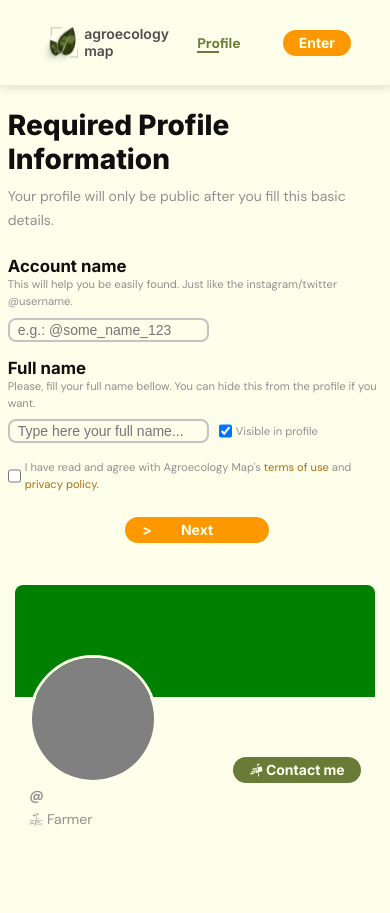
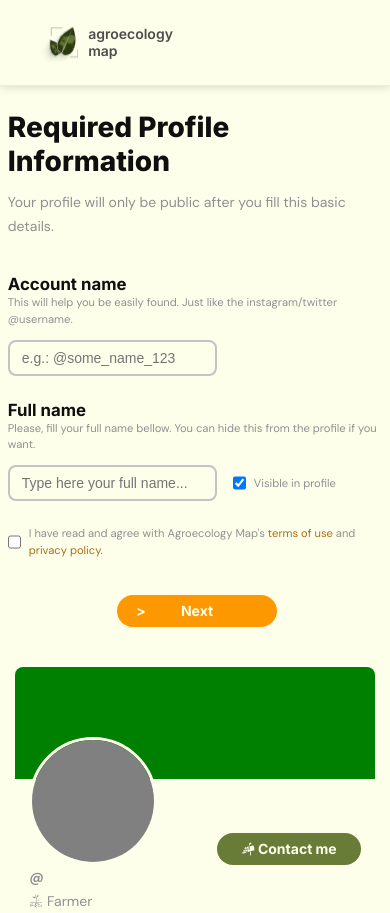
Before and after one commit to marcelo-soares-souza/Agroecology-Map-Frontend, a React (Vite) app: page /profile in a window 390 px wide. Before the commit the page ends 844 px from the top, so only its background shows below. Built offline with nearby package versions, Linux system fonts and the light colour scheme.

Commit message:
styles: better responsivity and mobile sizes

```diff
--- a/src/components/MainHeader.module.css
+++ b/src/components/MainHeader.module.css
@@ -87,3 +87,9 @@
   background-color: var(--highlight-2-dark);
   transition: width ease 120ms;
 }
+
+@media (max-width: 640px) {
+  .nav {
+    display: none;
+  }
+}
--- a/src/pages/Home.module.css
+++ b/src/pages/Home.module.css
@@ -8,7 +8,7 @@
 }
 
 .superTitle {
-  margin: 5vh 0 var(--space-2) 0;
+  margin: 0 0 var(--space-2) 0;
   font-size: 3.2rem;
   font-family: var(--font-super);
 }
@@ -22,14 +22,16 @@
 }
 
 .illustrationContainer {
-  min-width: min(96%, 440px);
+  min-width: min(96%, 315px);
   max-width: 500px;
 }
 
 .illustration {
-  position: relative;
-  height: 100%;
-  flex-grow: 1;
+      position: relative;
+      flex: 1 1 auto;
+      aspect-ratio: 1/1;
+      max-width: 80%;
+
 }
 
 .illustration img {
@@ -79,3 +81,20 @@
   justify-content: start;
   gap: var(--space-6)
 }
+
+@media (max-width: 920px) {
+  .superTitle {
+    font-size: 2rem;
+  }
+
+  .title {
+    font-size: 3.8rem;
+  }
+
+  .ctaButtonsContainer {
+    justify-content: unset;
+    gap: unset;
+    justify-content: center;
+    flex-wrap: wrap-reverse;
+  }
+}
--- a/src/pages/Register.tsx
+++ b/src/pages/Register.tsx
@@ -2,13 +2,15 @@
 import Translator from "../components/i18n/Translator";
 
 import classes from "./Register.module.css";
+
+import { SlLocationPin } from "react-icons/sl";
 
 const Register = () => {
   return (
     <div className="grid-container">
       <div className="two-columns">
         <div className="contain-center">
-          <p>IMAGEM</p>
+          <SlLocationPin size={120} />
         </div>
         <div className="contain-center">
           <div>
--- a/src/theme/buttons.module.css
+++ b/src/theme/buttons.module.css
@@ -37,11 +37,11 @@
   color: var(--background);
   font-weight: 700;
   border: none;
-  transition: opacity linear 120ms;
+  transition: filter linear 120ms;
 }
 
 .btn-highlight-1:hover {
-  opacity: 0.85;
+  filter: brightness(1.15);
   color: var(--background);
 }
 
@@ -55,7 +55,7 @@
 }
 
 .btn-highlight-2:hover {
-  transform: scale(103%);
+  filter: brightness(1.20);
   color: var(--background);
   box-shadow: 0 0 18px var(--neutral-lighter);
 }
--- a/src/theme/layout.module.css
+++ b/src/theme/layout.module.css
@@ -12,15 +12,14 @@
 
 @media (max-width: 920px) {
   :root {
-    --space-0: 4px;
-    --space-1: 6px;
-    --space-2: 8px;
-    --space-3: 10px;
-    --space-4: 16px;
-    --space-5: 26px;
-    --space-6: 42px;
-    --space-7: 68px;
-    --space-8: 110px;
+      --space-1: 8px;
+        --space-2: 12px;
+        --space-3: 16px;
+        --space-4: 24px;
+        --space-5: 32px;
+    --space-6: 56px;
+    --space-7: 72px;
+    --space-8: 136px;
   }
 }
 
```
